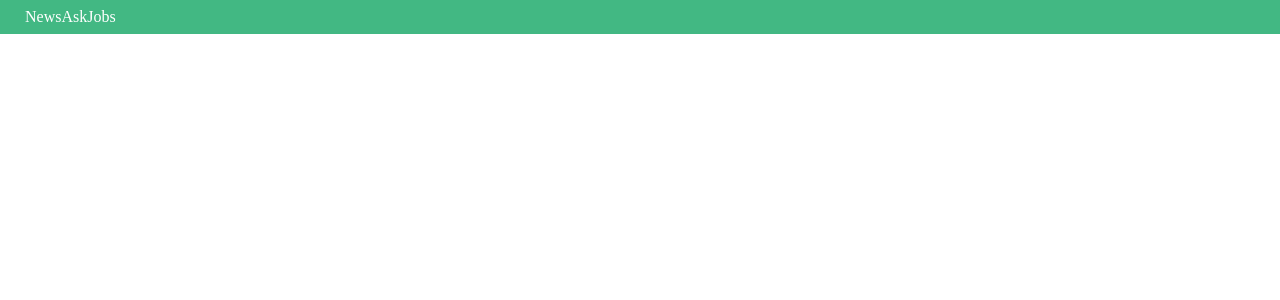
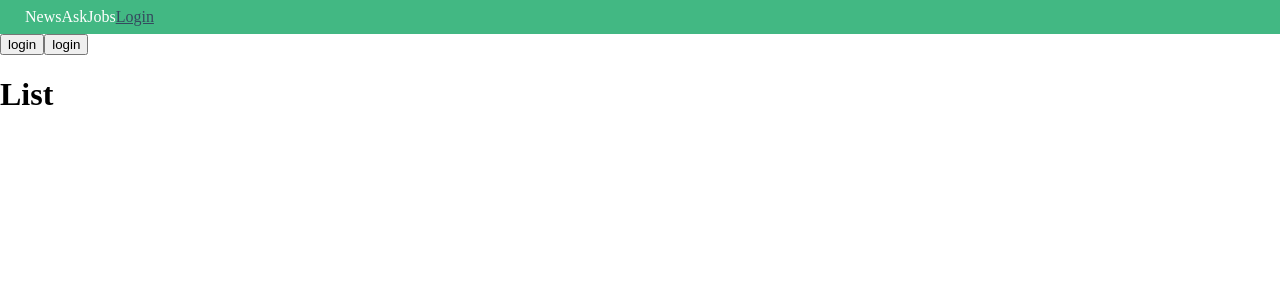
Before and after one commit to goodbyeyo/vue-hackernews, a Vue app in the folder vue-news/: page /login in a window 1280 px wide. Shown: the top 300 px of the page. Built offline with nearby package versions, Linux system fonts and the light colour scheme.

Commit message:
apply for async await

```diff
--- a/vue-news/src/components/ToolBar.vue
+++ b/vue-news/src/components/ToolBar.vue
@@ -3,6 +3,7 @@
         <router-link to="/news">News</router-link>
         <router-link to="/ask">Ask</router-link>
         <router-link to="/jobs">Jobs</router-link>
+        <router-link to="/login">Login</router-link>
     </div>
 </template>
 
--- a/vue-news/src/routes/index.js
+++ b/vue-news/src/routes/index.js
@@ -10,6 +10,7 @@ import createListView from '../views/CreateListView.js';
 // beforeEnter안에 eventBus 와 store에 접근하기 위해서
 import bus from '../utils/bus.js';
 import { store } from '../store/index.js';
+import LoginView from '../views/LoginView.vue';
 
 Vue.use(VueRouter);
 
@@ -107,5 +108,9 @@ export const router = new VueRouter({
             path: '/item/:id',
             component: ItemView
         },
+        {
+            path: '/login',
+            component: LoginView
+        },
     ]
 })
--- /dev/null
+++ b/vue-news/src/views/LoginView.vue
@@ -0,0 +1,50 @@
+<template>
+  <div>
+      <button @click="loginUser">login</button>
+      <button @click="loginUserAsync">login</button>
+      <h1>List</h1>
+      <ul>
+          <li v-for="item in items">{{ item }}</li>
+      </ul>
+  </div>
+</template>
+
+<script>
+import axios from 'axios';
+
+export default {
+    data() {
+        return {
+            items: [],
+        }
+    },
+    methods: {
+        loginUser() {
+            axios.get('https://jsonplaceholder.typicode.com/users/1')
+                .then(response => {
+                    if(response.data.id === 1) {
+                        console.log('사용자가 인증되었습니다');
+                        axios.get('https://jsonplaceholder.typicode.com/todos')
+                        .then(response => {
+                            this.items = response.data;
+                        })
+                        .catch();
+                    }
+                })
+                .catch(error => console.log(error));
+        },
+        async loginUserAsync() {
+            var response  = await axios.get('https://jsonplaceholder.typicode.com/users/1');
+            if(response.data.id === 1) {
+                console.log('사용자가 인증되었습니다');
+                var list = await axios.get('https://jsonplaceholder.typicode.com/todos')
+                this.items = list.data;
+            }
+        }
+    }
+}
+</script>
+
+<style>
+
+</style>
```
